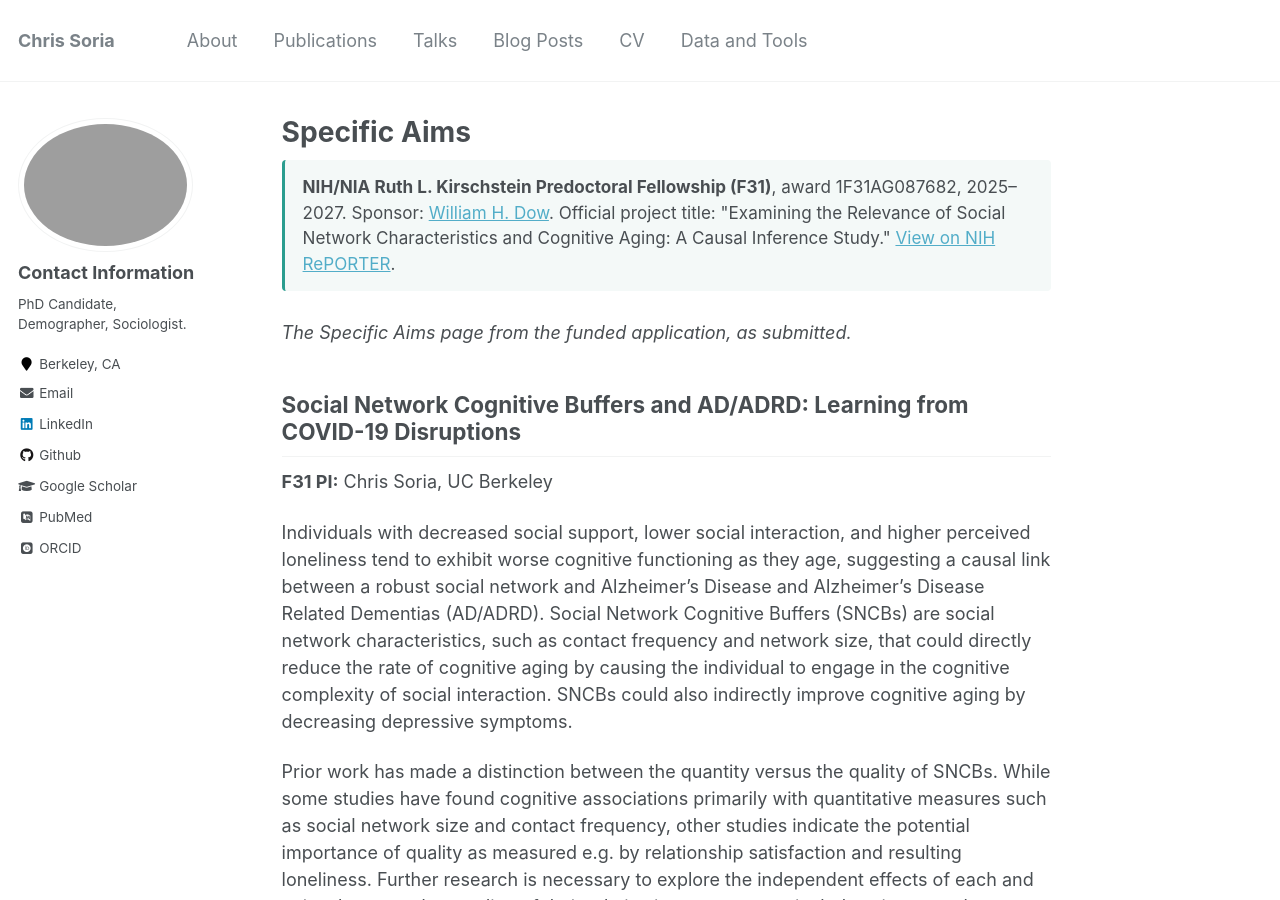
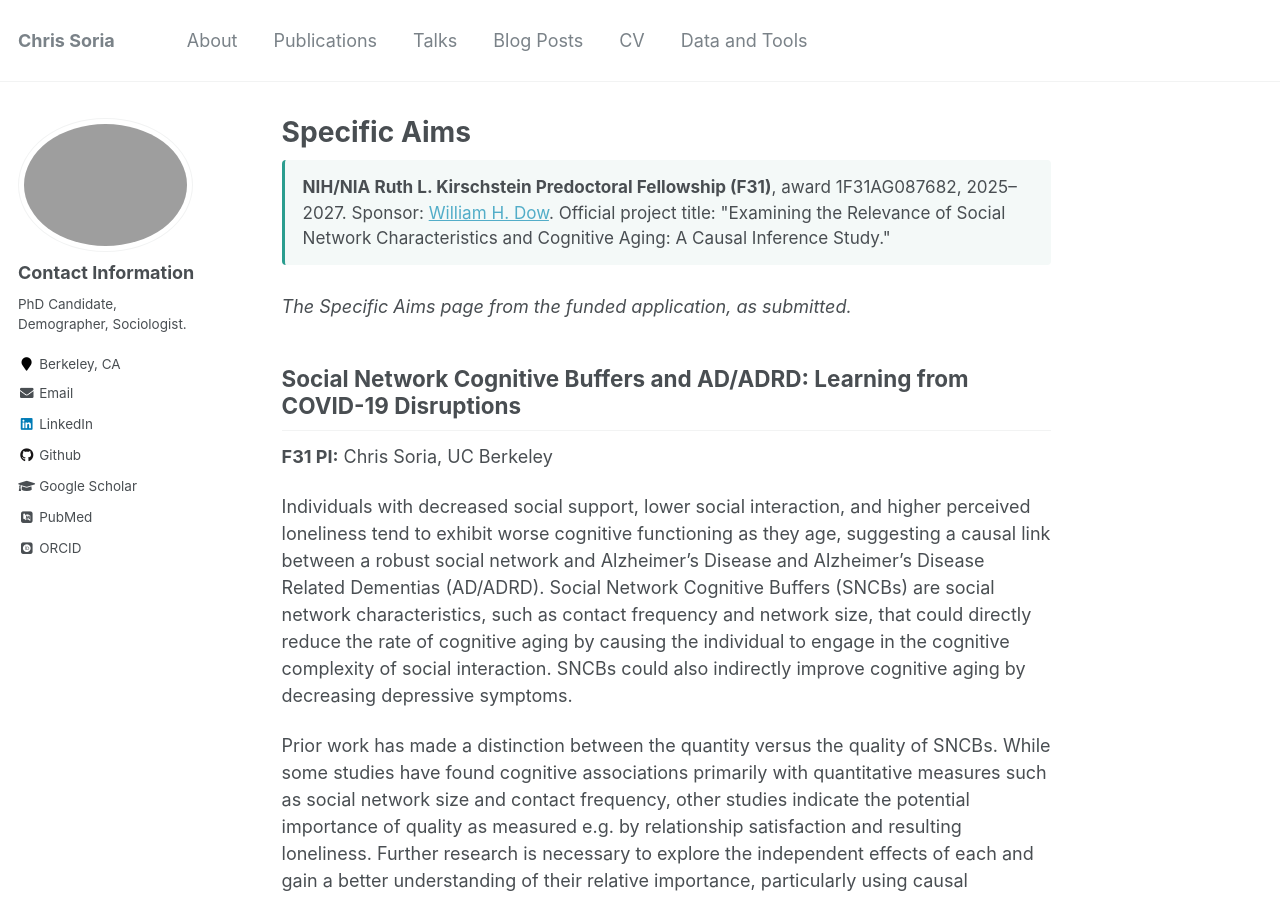
Before and after one commit to chrissoria/chrissoria.github.io, a Jekyll site: the page built from _pages/specific-aims.md, in a window 1280 px wide and 900 px high. Built offline with Jekyll 4.4.1, drawn with Linux system fonts in a browser that asks for light colours; some web fonts are replaced.

Commit message:
site: drop NIH RePORTER link from specific aims page
Co-Authored-By: Claude Fable 5 <noreply@anthropic.com>

```diff
--- a/_pages/specific-aims.md
+++ b/_pages/specific-aims.md
@@ -9,7 +9,7 @@ redirect_from:
 ---
 
 <div style="padding: 14px 18px; margin-bottom: 28px; background: #f4f9f8; border-left: 3px solid #2a9d8f; border-radius: 4px; font-size: 0.95rem;">
-  <strong>NIH/NIA Ruth L. Kirschstein Predoctoral Fellowship (F31)</strong>, award 1F31AG087682, 2025&ndash;2027. Sponsor: <a href="https://publichealth.berkeley.edu/people/william-dow">William H. Dow</a>. Official project title: "Examining the Relevance of Social Network Characteristics and Cognitive Aging: A Causal Inference Study." <a href="https://reporter.nih.gov/search/kHoWAniqj0iJsgXgWI3_mQ/project-details/11071776">View on NIH RePORTER</a>.
+  <strong>NIH/NIA Ruth L. Kirschstein Predoctoral Fellowship (F31)</strong>, award 1F31AG087682, 2025&ndash;2027. Sponsor: <a href="https://publichealth.berkeley.edu/people/william-dow">William H. Dow</a>. Official project title: "Examining the Relevance of Social Network Characteristics and Cognitive Aging: A Causal Inference Study."
 </div>
 
 *The Specific Aims page from the funded application, as submitted.*
```
